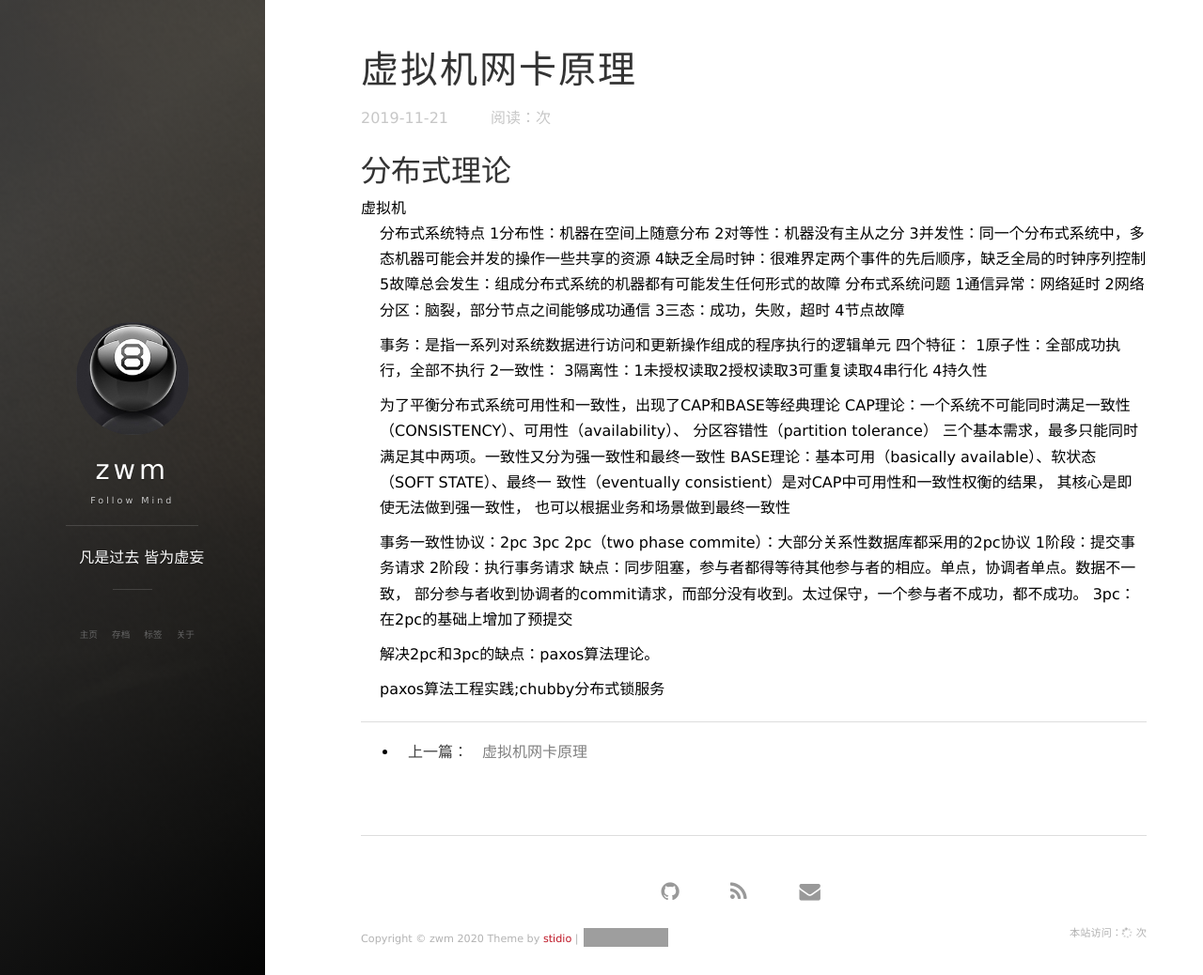
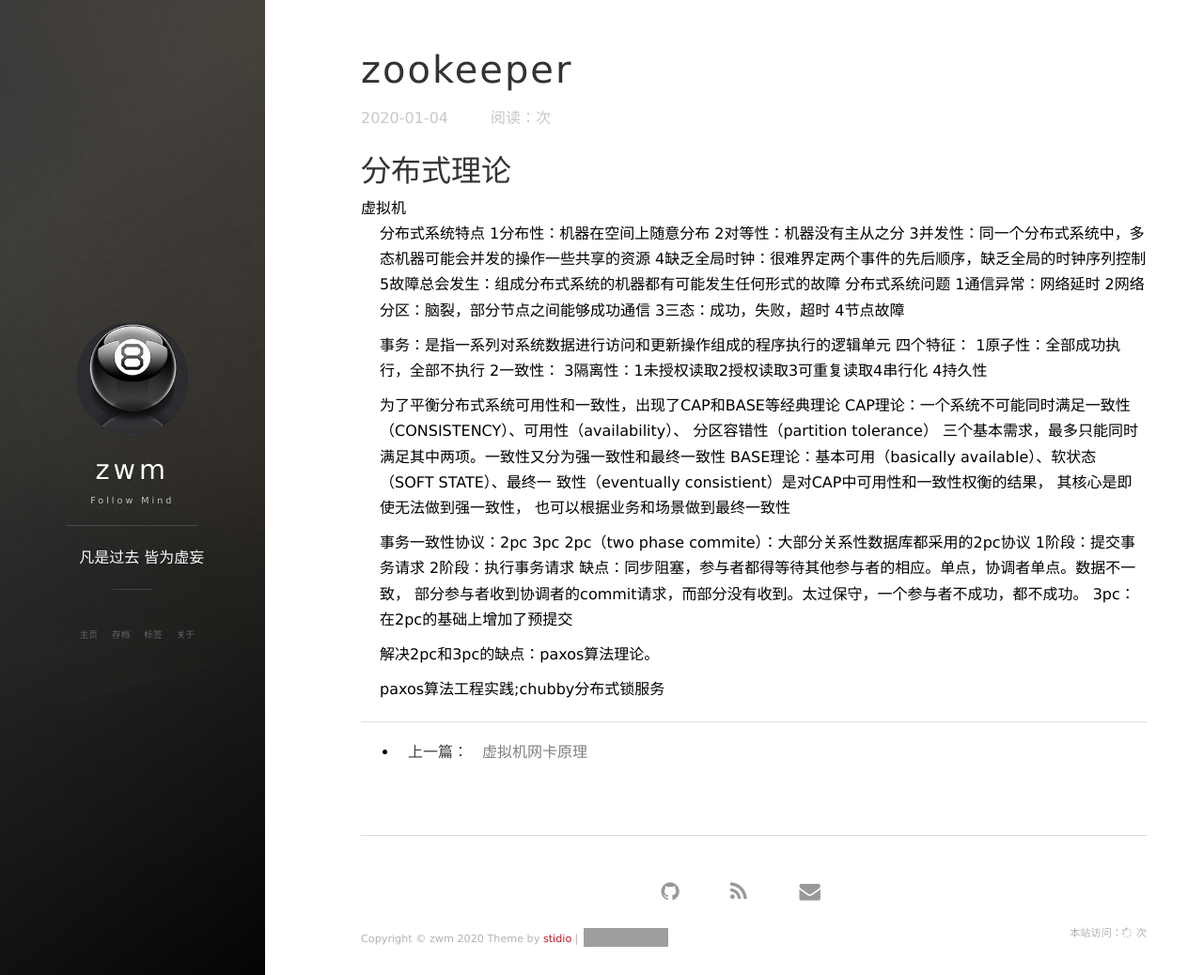
Before and after one commit to zhangwenm/zhangwenming.github.io, a Jekyll site: the page built from _posts/2020-01-04-zookeeper.md, in a window 1280 px wide and 1038 px high. Shown: the whole window at 94% size. Built offline with Jekyll 4.4.1, drawn with Linux system fonts in a browser that asks for light colours; nearby versions of some CDN libraries; comment, search, counter and statistics services are not loaded; grey boxes are pictures that could not be loaded.

Commit message:
tiaozheng

```diff
--- a/_posts/2020-01-04-zookeeper.md
+++ b/_posts/2020-01-04-zookeeper.md
@@ -1,7 +1,7 @@
 ---
 layout: post
-title: 虚拟机网卡原理
-date: 2019-11-21
+title: zookeeper
+date: 2020-01-04
 tags: [zookeeper,分布式,事务,paxos]
 ---
 
```
